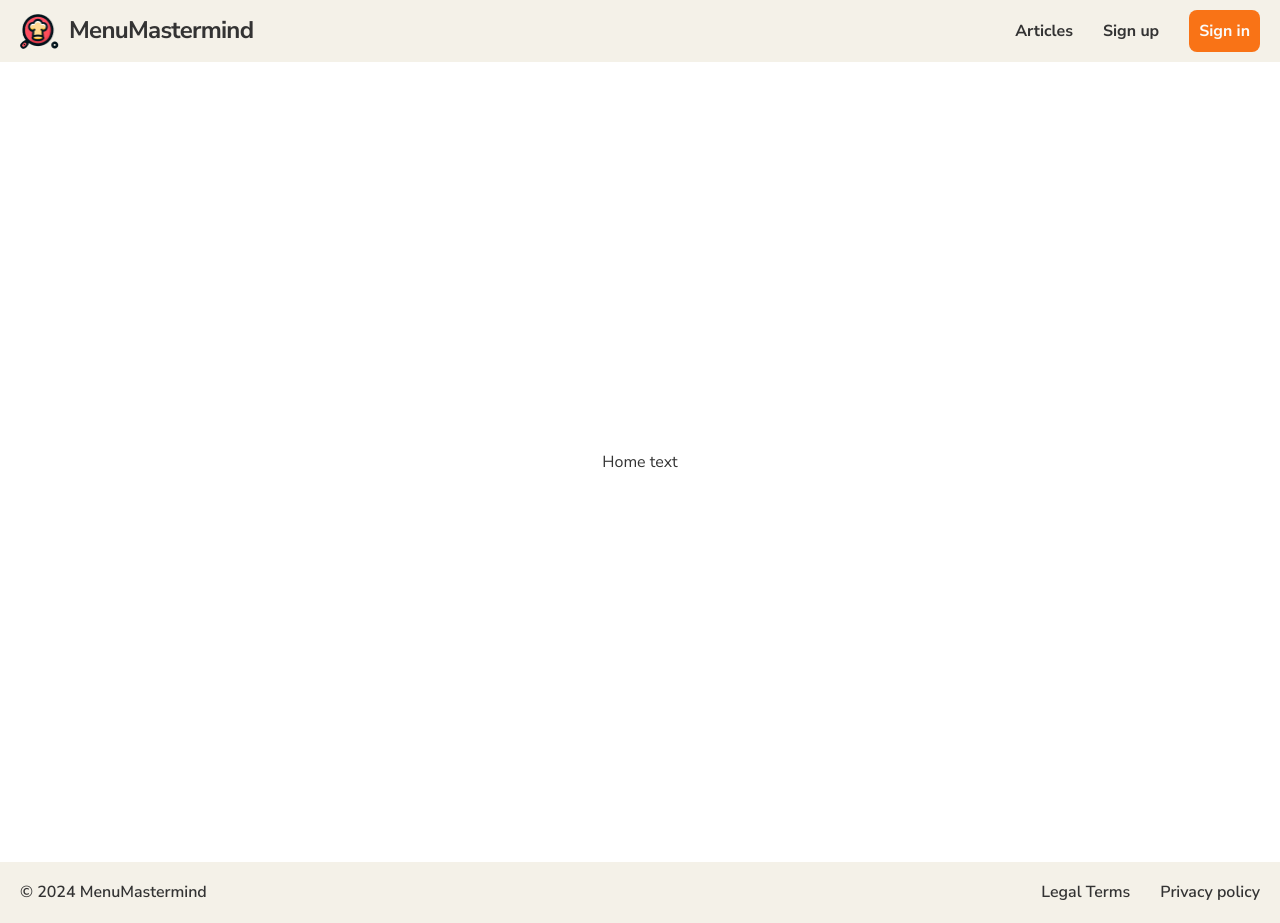
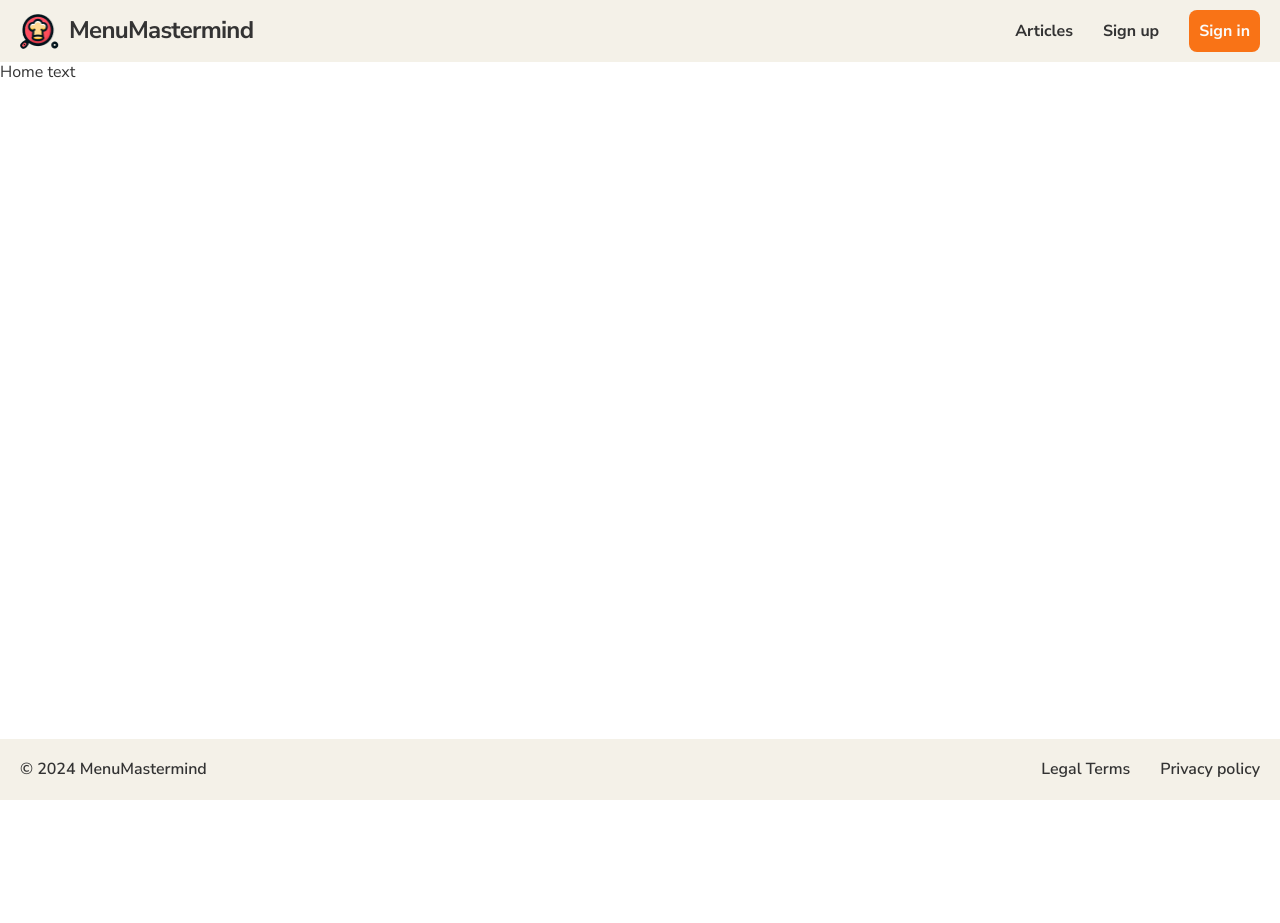
Before and after one commit to JustFantick/menu-mastermind, a Next.js app: page / in a window 1280 px wide. After the commit the page ends 800 px from the top, so only its background shows below. Built offline with nearby package versions, Linux system fonts and the light colour scheme.

Commit message:
refactor: correct page styles

```diff
--- a/src/app/globals.scss
+++ b/src/app/globals.scss
@@ -34,4 +34,11 @@ a {
 	width: 100%;
 	min-height: 100vh;
 	min-height: 100dvh;
+
+	display: flex;
+	flex-direction: column;
+
+	&__pageContent {
+		flex: 1 1 auto;
+	}
 }
--- a/src/app/layout.tsx
+++ b/src/app/layout.tsx
@@ -18,9 +18,11 @@ export default function RootLayout({ children }: { children: React.ReactNode })
 	return (
 		<html lang='en'>
 			<body className={font.className} id='body'>
-				<Header></Header>
-				<div className='wrapper'>{children}</div>
-				<Footer></Footer>
+				<div className='wrapper'>
+					<Header></Header>
+					<div className='wrapper__pageContent'>{children}</div>
+					<Footer></Footer>
+				</div>
 			</body>
 		</html>
 	);
--- a/src/app/page.tsx
+++ b/src/app/page.tsx
@@ -1,5 +1,5 @@
 import styles from './page.module.scss';
 
 export default function Home() {
-	return <main className={styles.authorization}>Home text</main>;
+	return <main>Home text</main>;
 }
```
